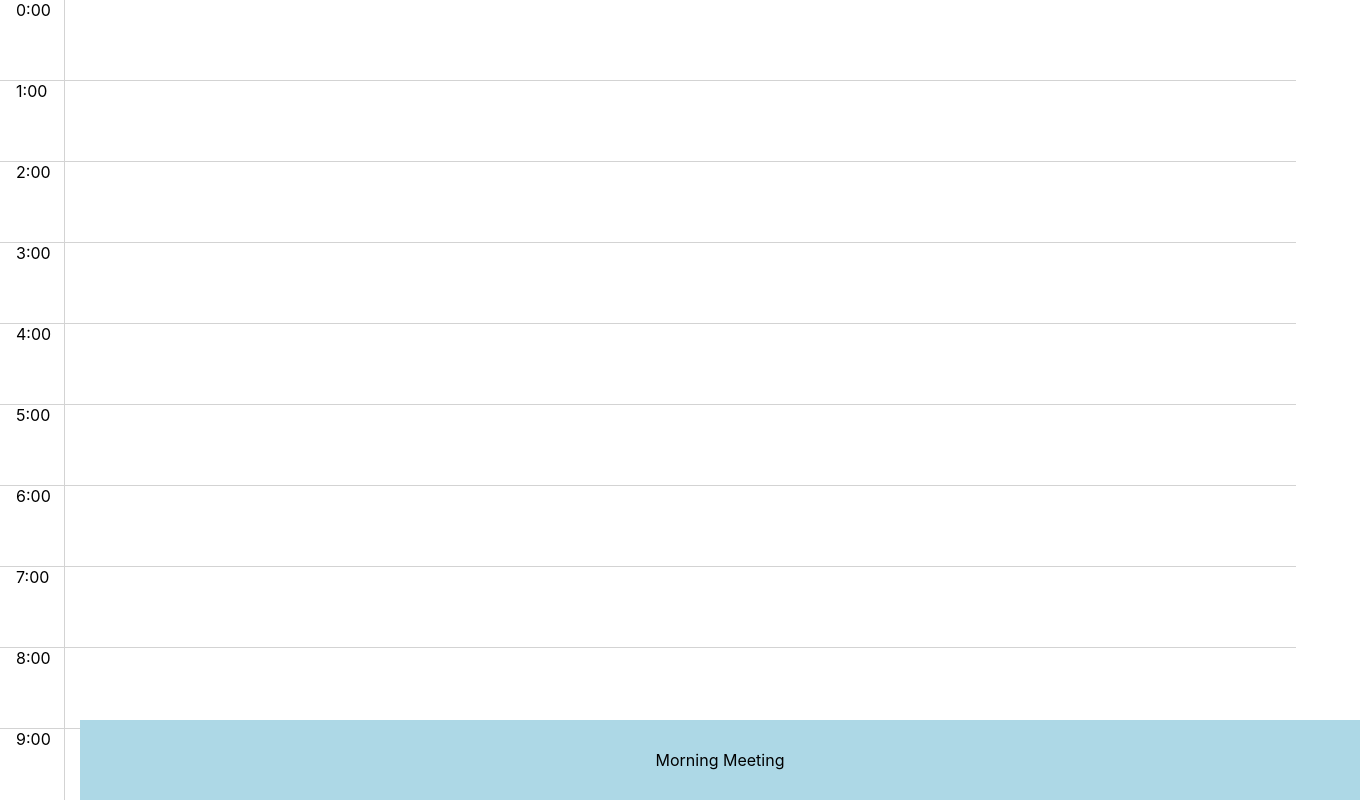
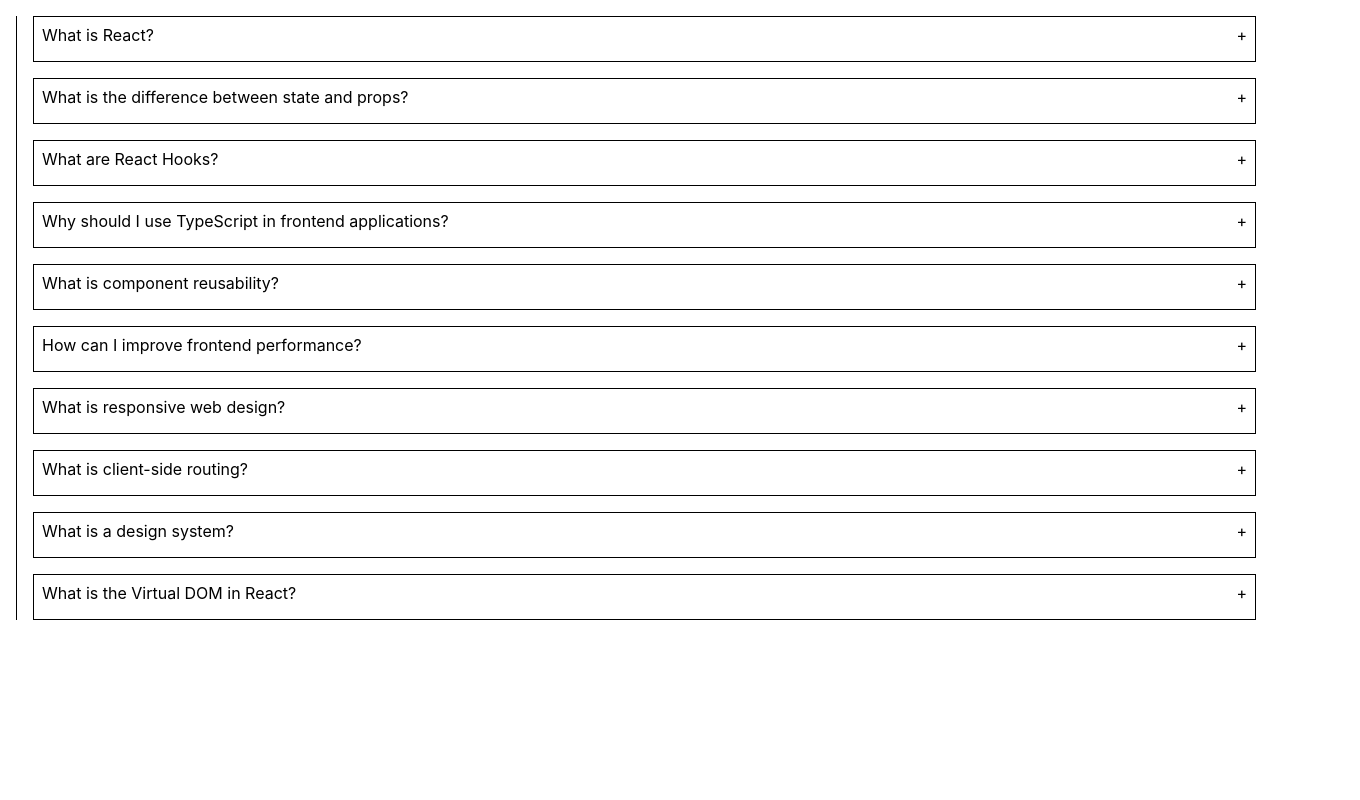
Before and after one commit to bhavyaajainn/Frontend-Interview_Preparation, a React (Create React App) app in the folder machine-coding/: page / in a window 1280 px wide. Shown: the top 800 px of the page, 1360 px wide, since content can reach past the window. Built offline with nearby package versions, Linux system fonts and the light colour scheme.

Commit message:
ReactFAQ

```diff
--- a/machine-coding/src/App.js
+++ b/machine-coding/src/App.js
@@ -1,10 +1,11 @@
 import DayView from "./components/ReactCalendar/DayView";
+import ReactAccordion from "./components/ReactFAQ/ReactAccordion";
 import ReactFileExplorer from "./components/ReactFileExplorer2/ReactFileExplorer";
 import ReactNestedComponents from "./components/ReactNestedComments/ReactNestedComponents";
 import ReactTrafficLights from "./components/ReactTrafficLights/ReactTrafficLights";
 
 function App() {
-  return <DayView />;
+  return <ReactAccordion />;
 }
 
 export default App;
--- /dev/null
+++ b/machine-coding/src/components/ReactFAQ/ReactAccordion.css
@@ -0,0 +1,19 @@
+.faq-container {
+  margin: 0.5em;
+}
+
+.faq {
+  border: 1px solid black;
+  padding: 0.5em;
+  margin-bottom: 1em;
+}
+
+.faq-card {
+  display: flex;
+  justify-content: space-between;
+  margin-bottom: 0.5em;
+}
+
+.icon {
+  cursor: pointer;
+}
--- /dev/null
+++ b/machine-coding/src/components/ReactFAQ/ReactAccordion.js
@@ -0,0 +1,50 @@
+import React, { useState } from "react";
+import data from "./data.json";
+import "./ReactAccordion.css";
+const ReactAccordion = () => {
+  const arr = new Array(data?.faqs?.length || 0).fill(false);
+  const [faqState, setFaqState] = useState(arr);
+  console.log("faqState", faqState);
+  return (
+    <div className="container">
+      <div className="faq-container">
+        {data?.faqs?.map((item, index) => {
+          return (
+            <div className="faq">
+              <div className="faq-card">
+                <div>{item.question}</div>
+                <div
+                  className="icon"
+                  onClick={() => {
+                    setFaqState((prev) => {
+                      const next = [...prev];
+
+                      if (!next[index]) {
+                        next.map((_, i) => {
+                          if (i != index) {
+                            next[i] = false;
+                          } else {
+                            next[i] = true;
+                          }
+                        });
+                      } else {
+                        next[index] = !next[index];
+                      }
+                      return next;
+                    });
+                  }}
+                >
+                  {faqState?.[index] == false ? "+" : "-"}
+                </div>
+              </div>
+
+              {faqState?.[index] && <div>{item.answer}</div>}
+            </div>
+          );
+        })}
+      </div>
+    </div>
+  );
+};
+
+export default ReactAccordion;
--- /dev/null
+++ b/machine-coding/src/components/ReactFAQ/data.json
@@ -0,0 +1,54 @@
+{
+  "faqs": [
+    {
+      "id": 1,
+      "question": "What is React?",
+      "answer": "React is a JavaScript library used for building user interfaces with reusable components."
+    },
+    {
+      "id": 2,
+      "question": "What is the difference between state and props?",
+      "answer": "Props are read-only data passed from a parent component, while state is mutable data managed within a component."
+    },
+    {
+      "id": 3,
+      "question": "What are React Hooks?",
+      "answer": "Hooks are functions that allow React components to use state, lifecycle methods, and other React features without classes."
+    },
+    {
+      "id": 4,
+      "question": "Why should I use TypeScript in frontend applications?",
+      "answer": "TypeScript provides static type checking, better IDE support, and helps catch errors during development."
+    },
+    {
+      "id": 5,
+      "question": "What is component reusability?",
+      "answer": "Component reusability is the practice of creating generic UI components that can be used across multiple parts of an application."
+    },
+    {
+      "id": 6,
+      "question": "How can I improve frontend performance?",
+      "answer": "You can optimize performance using lazy loading, code splitting, memoization, and reducing unnecessary re-renders."
+    },
+    {
+      "id": 7,
+      "question": "What is responsive web design?",
+      "answer": "Responsive web design ensures that a website adapts to different screen sizes and devices using flexible layouts and media queries."
+    },
+    {
+      "id": 8,
+      "question": "What is client-side routing?",
+      "answer": "Client-side routing allows navigation between pages without reloading the browser by managing routes within the frontend application."
+    },
+    {
+      "id": 9,
+      "question": "What is a design system?",
+      "answer": "A design system is a collection of reusable components, design guidelines, and standards used to maintain consistency across applications."
+    },
+    {
+      "id": 10,
+      "question": "What is the Virtual DOM in React?",
+      "answer": "The Virtual DOM is a lightweight representation of the real DOM that React uses to efficiently update only the changed parts of the UI."
+    }
+  ]
+}
```
